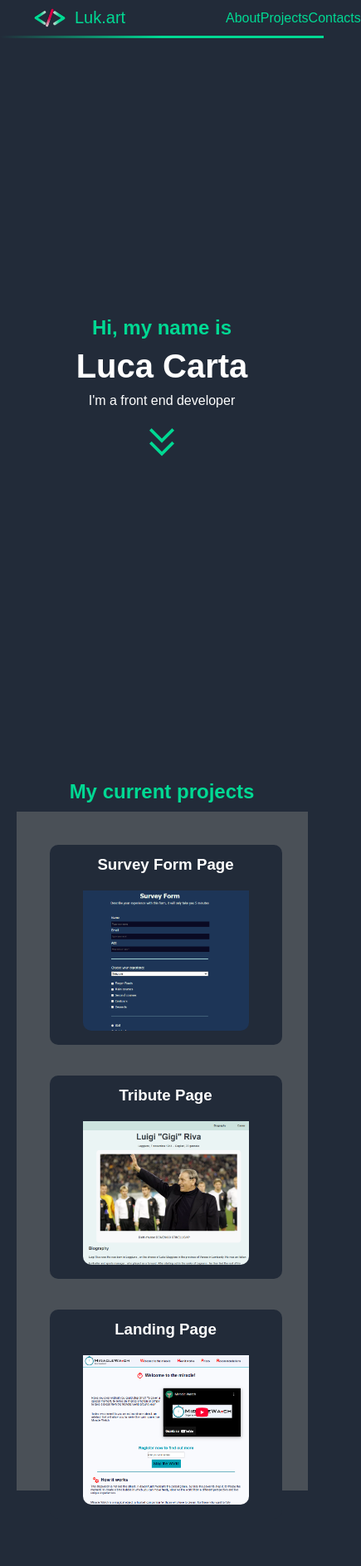
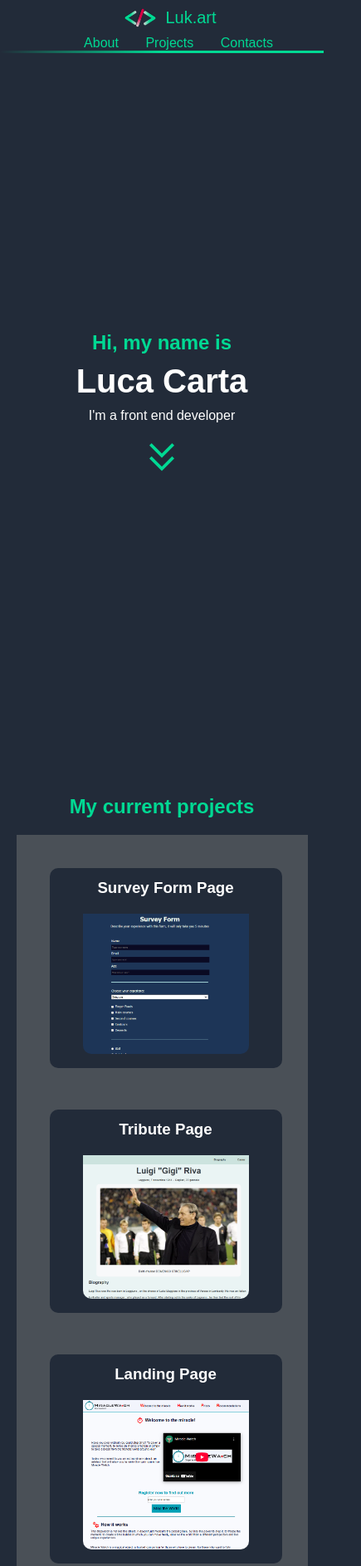
Before and after one commit to lcarta/Personal-Portfolio-Webpage, a plain HTML site: page index.html in a window 390 px wide. Shown: the top 1887 px of the page at 83% size, 435 px wide, since content can reach past the window. Drawn offline with nearby package versions, Linux system fonts and the light colour scheme.

Commit message:
Update styles.css

```diff
--- a/styles.css
+++ b/styles.css
@@ -175,10 +175,11 @@ header {
   width: 90vw;
   max-width: 1500px;
   min-width: 300px;
-  margin: auto;
+  margin: 20px auto;
   grid-template-columns: repeat(auto-fit, minmax(280px, 1fr));
-  grid-gap: 5%;
+  grid-gap: 3%;
   padding: 40px;
+  align-content: center;
 }
 
 
@@ -192,6 +193,7 @@ header {
   color: var(--color-text-light);
   background-color: var(--background-color-dark);
   border: 3px solid transparent;
+
 }
 
 
@@ -317,22 +319,48 @@ footer {
 /*End Footer selectors*/
 
 
-@media only screen and(max-width: 800px) {
+@media only screen and (max-width: 800px) {
+
+  #footer-container {
+    flex-direction: column;
+  }
+
   #navbar {
-    background-color: black;
-    width: 300px;
+    margin: auto 0;
+    width: 60%;
+  }
+}
+
+
+@media only screen and (max-width: 740px) {
+
+  .project-tile:nth-of-type(1) {
+    margin-top: 25px;
+  }
+
+  .project-tile:nth-last-of-type(n) {
+    margin-bottom: 25px;
+  }
+}
+
+
+@media only screen and (max-width: 400px) {
+  #header-content {
+    flex-direction: column;
+    align-items: center;
+  }
+
+  #navbar {
+    margin: auto 0;
+    width: 90%;
 
   }
 
+  #footer-container p {
+    font-size: 0.5em;
+  }
 }
 
-
-@media only screen and(max-width: 400px) {
-  #footer-container {
-    flex-direction: columns;
-  }
-
-}
 
 @keyframes header-border-animation {
   0% {
```
